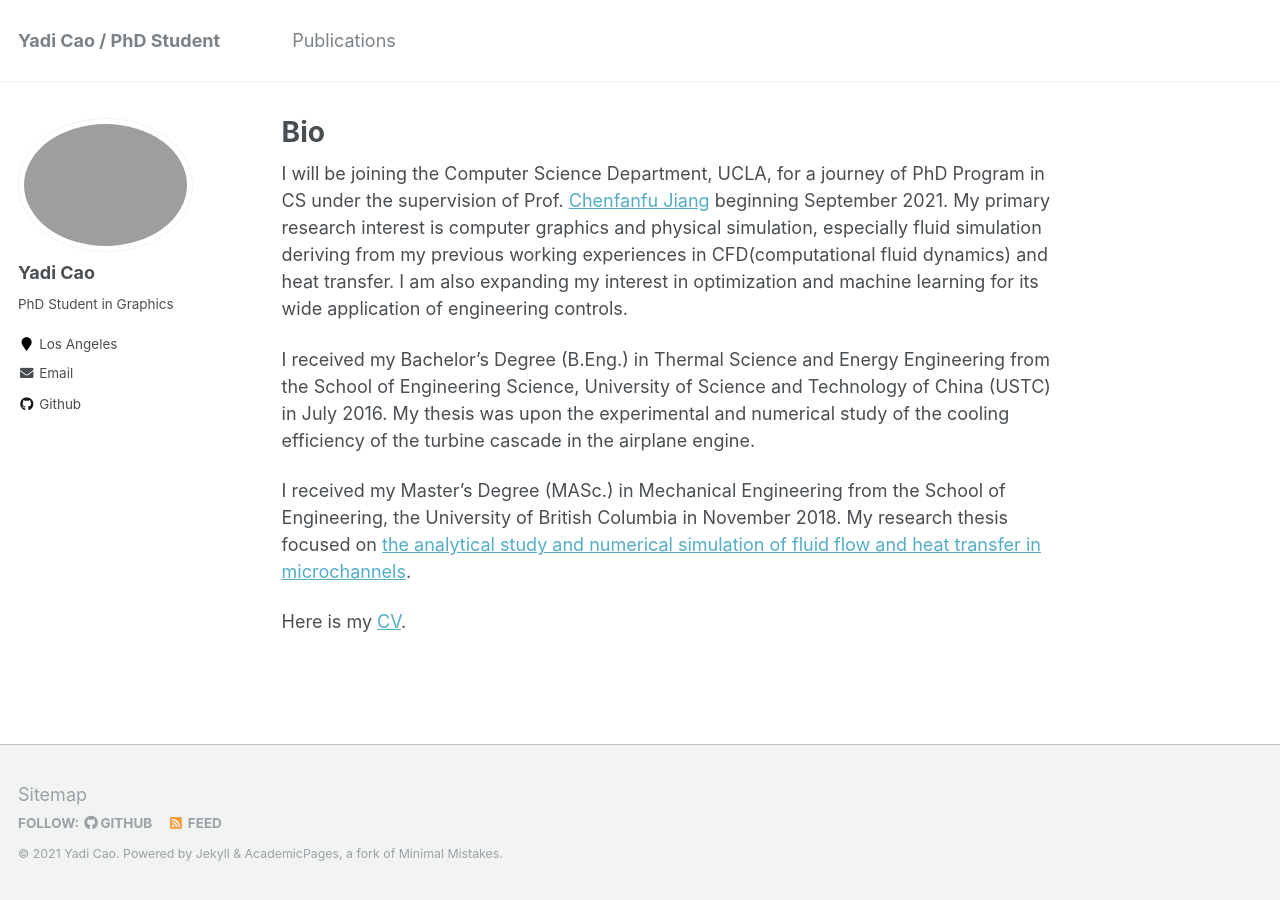
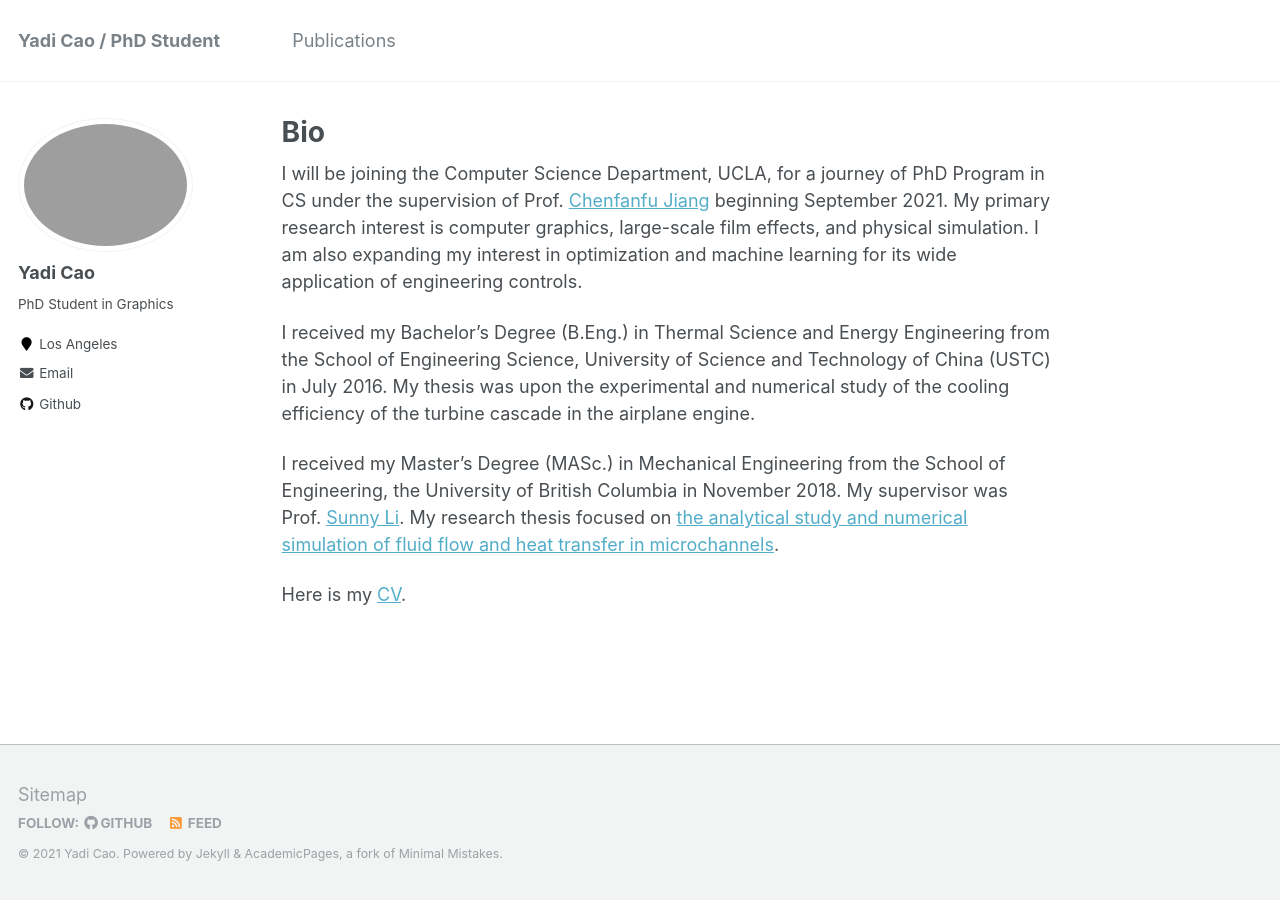
Before and after one commit to Eydcao/Eydcao.github.io, a Jekyll site: the page built from _pages/about.md, in a window 1280 px wide. Built offline with Jekyll 4.4.1, drawn with Linux system fonts in a browser that asks for light colours.

Commit message:
add previous supervisor

```diff
--- a/_pages/about.md
+++ b/_pages/about.md
@@ -7,11 +7,11 @@ redirect_from:
   - /about/
   - /about.html
 ---
-I will be joining the Computer Science Department, UCLA, for a journey of PhD Program in CS under the supervision of Prof. [Chenfanfu Jiang](https://www.seas.upenn.edu/~cffjiang/) beginning September 2021. My primary research interest is computer graphics and physical simulation, especially fluid simulation deriving from my previous working experiences in CFD(computational fluid dynamics) and heat transfer. I am also expanding my interest in optimization and machine learning for its wide application of engineering controls.
+I will be joining the Computer Science Department, UCLA, for a journey of PhD Program in CS under the supervision of Prof. [Chenfanfu Jiang](https://www.seas.upenn.edu/~cffjiang/) beginning September 2021. My primary research interest is computer graphics, large-scale film effects, and physical simulation. I am also expanding my interest in optimization and machine learning for its wide application of engineering controls.
 
 I received my Bachelor's Degree (B.Eng.) in Thermal Science and Energy Engineering from the School of Engineering Science, University of Science and Technology of China (USTC) in July 2016. My thesis was upon the experimental and numerical study of the cooling efficiency of the turbine cascade in the airplane engine.
 
-I received my Master's Degree (MASc.) in Mechanical Engineering from the School of Engineering, the University of British Columbia in November 2018. My research thesis focused on [the analytical study and numerical simulation of fluid flow and heat transfer in microchannels](https://dx.doi.org/10.14288/1.0372129).
+I received my Master's Degree (MASc.) in Mechanical Engineering from the School of Engineering, the University of British Columbia in November 2018. My supervisor was Prof. [Sunny Li](https://engineering.ok.ubc.ca/about/contact/sunny-li/). My research thesis focused on [the analytical study and numerical simulation of fluid flow and heat transfer in microchannels](https://dx.doi.org/10.14288/1.0372129).
 
 Here is my [CV](https://eydcao.github.io/files/yadi_cv.pdf).
 
```
